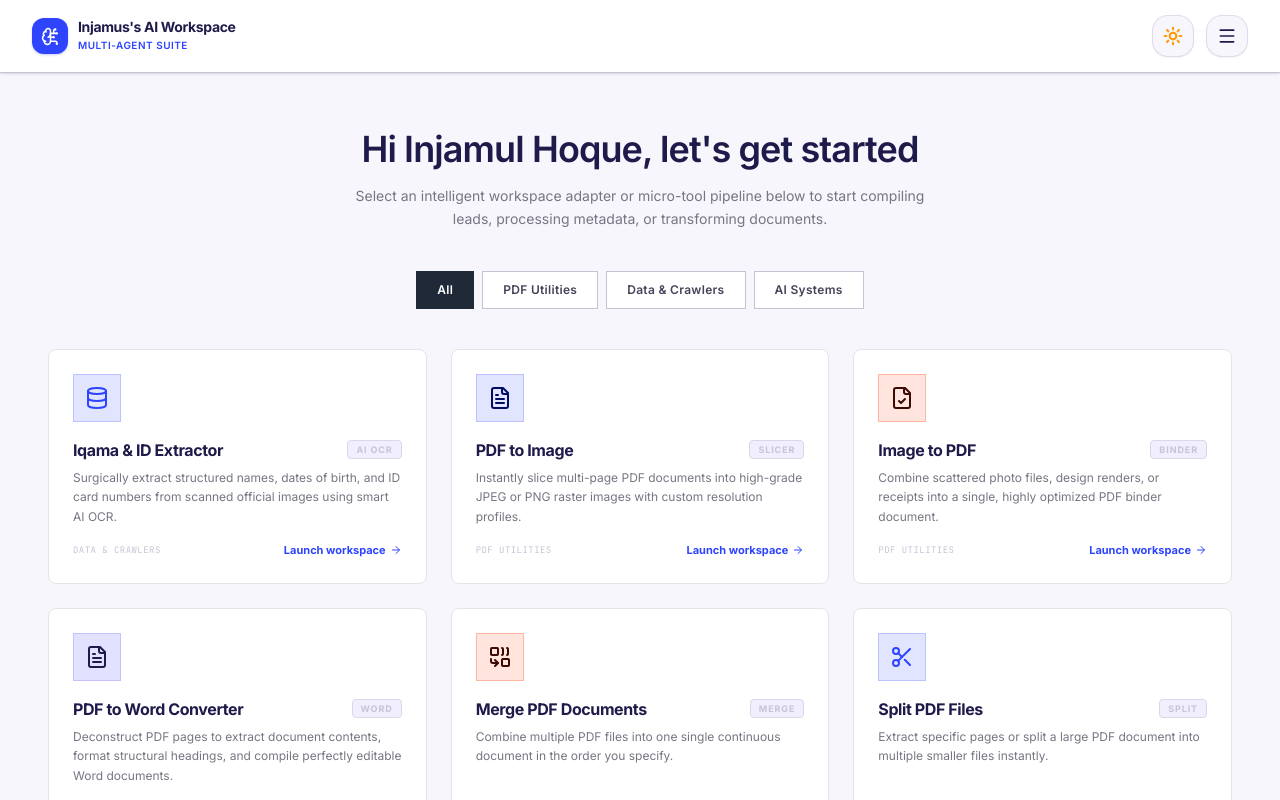
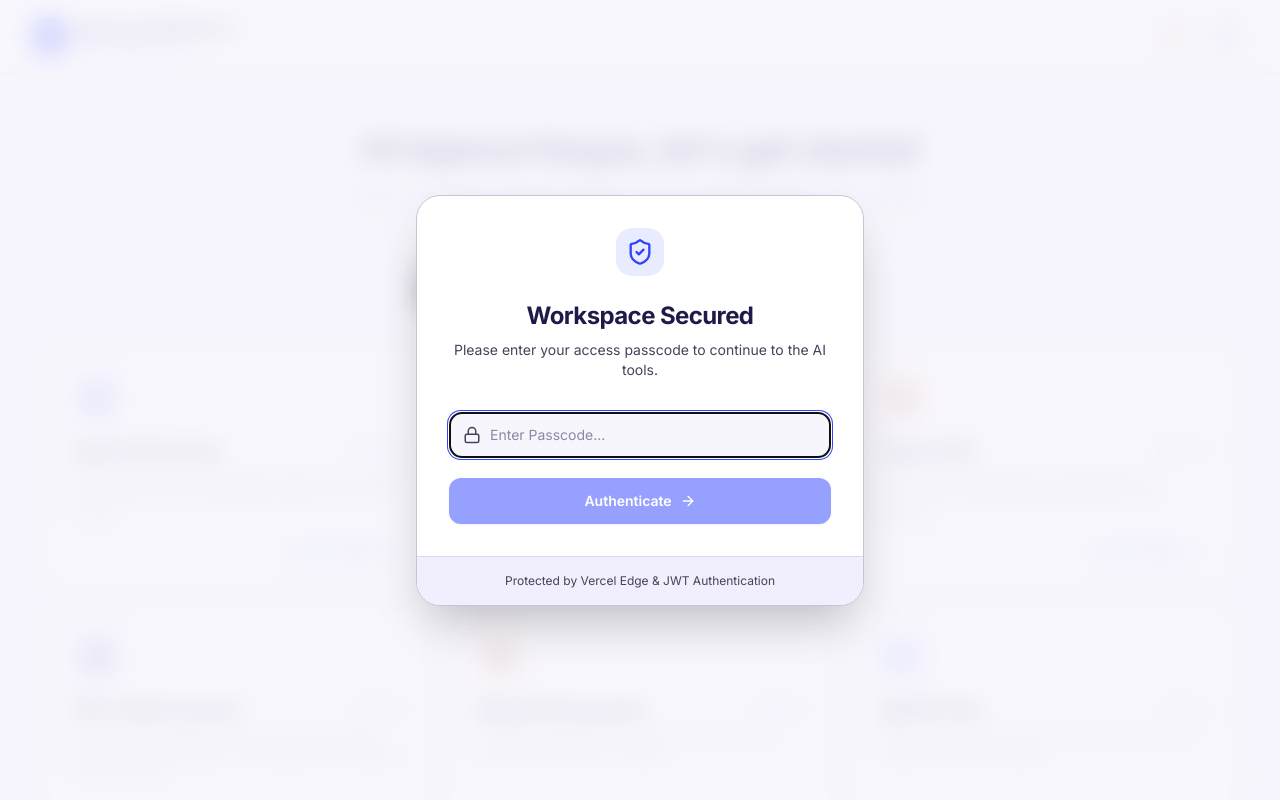
Before and after one commit to ihmunna1234/multi-agent-productivity-suite--1-, a React (Vite) app: page / in a window 1280 px wide. Built offline with nearby package versions, Linux system fonts and the light colour scheme.

Commit message:
feat: add missing login screen UI

```diff
--- a/src/App.tsx
+++ b/src/App.tsx
@@ -36,6 +36,7 @@ import GoogleMapsExtractor from "./components/GoogleMapsExtractor";
 import MergePdf from "./components/MergePdf";
 import SplitPdf from "./components/SplitPdf";
 import OrganizePdf from "./components/OrganizePdf";
+import Login from "./components/Login";
 
 export default function App() {
   const navigate = useNavigate();
@@ -88,6 +89,7 @@ export default function App() {
       <Helmet>
         <title>Injamus's AI Workspace</title>
       </Helmet>
+      <Login />
 
       {/* Premium Top Navigation Bar */}
       <header className="bg-surface-container-lowest border-b border-outline-variant flex-shrink-0 z-50 relative shadow-sm">
--- /dev/null
+++ b/src/components/Login.tsx
@@ -0,0 +1,108 @@
+import React, { useState, useEffect } from "react";
+import { Lock, ShieldCheck, ArrowRight, Loader2 } from "lucide-react";
+import { login } from "../utils/api";
+
+export default function Login() {
+  const [isOpen, setIsOpen] = useState(false);
+  const [passcode, setPasscode] = useState("");
+  const [error, setError] = useState("");
+  const [isLoading, setIsLoading] = useState(false);
+
+  useEffect(() => {
+    // Check initial state
+    const token = localStorage.getItem("workspace_token");
+    if (!token) {
+      setIsOpen(true);
+    }
+
+    // Listen for unauthorized events to pop up the login screen
+    const handleUnauthorized = () => {
+      setIsOpen(true);
+      setError("Session expired or unauthorized. Please log in again.");
+    };
+
+    window.addEventListener("auth-unauthorized", handleUnauthorized);
+    return () => window.removeEventListener("auth-unauthorized", handleUnauthorized);
+  }, []);
+
+  const handleSubmit = async (e: React.FormEvent) => {
+    e.preventDefault();
+    setError("");
+    setIsLoading(true);
+
+    const success = await login(passcode);
+
+    setIsLoading(false);
+
+    if (success) {
+      setIsOpen(false);
+      setPasscode("");
+      // Refresh the page so all components can use the fresh token on mount
+      window.location.reload();
+    } else {
+      setError("Invalid passcode. Please try again.");
+    }
+  };
+
+  if (!isOpen) return null;
+
+  return (
+    <div className="fixed inset-0 z-[100] bg-background/80 backdrop-blur-md flex items-center justify-center p-4">
+      <div className="bg-surface-container-lowest border border-outline-variant shadow-2xl rounded-3xl w-full max-w-md overflow-hidden animate-in fade-in zoom-in-95 duration-300">
+        <div className="p-8">
+          <div className="w-12 h-12 rounded-2xl bg-primary/10 flex items-center justify-center text-primary mb-6 mx-auto">
+            <ShieldCheck size={28} />
+          </div>
+
+          <h2 className="text-2xl font-bold text-center text-on-background mb-2 tracking-tight">
+            Workspace Secured
+          </h2>
+          <p className="text-center text-on-surface-variant text-sm mb-8">
+            Please enter your access passcode to continue to the AI tools.
+          </p>
+
+          <form onSubmit={handleSubmit} className="space-y-5">
+            <div>
+              <div className="relative">
+                <div className="absolute inset-y-0 left-0 pl-3.5 flex items-center pointer-events-none text-on-surface-variant">
+                  <Lock size={18} />
+                </div>
+                <input
+                  type="password"
+                  value={passcode}
+                  onChange={(e) => setPasscode(e.target.value)}
+                  className="block w-full pl-10 pr-4 py-3 bg-surface border border-outline-variant rounded-xl focus:ring-2 focus:ring-primary focus:border-primary transition-all text-on-background text-sm"
+                  placeholder="Enter Passcode..."
+                  required
+                  autoFocus
+                />
+              </div>
+              {error && (
+                <p className="mt-2 text-xs text-red-500 font-medium">{error}</p>
+              )}
+            </div>
+
+            <button
+              type="submit"
+              disabled={isLoading || !passcode.trim()}
+              className="w-full flex items-center justify-center py-3 px-4 border border-transparent rounded-xl shadow-sm text-sm font-semibold text-white bg-primary hover:bg-primary/90 focus:outline-none focus:ring-2 focus:ring-offset-2 focus:ring-primary disabled:opacity-50 disabled:cursor-not-allowed transition-all cursor-pointer"
+            >
+              {isLoading ? (
+                <Loader2 size={18} className="animate-spin" />
+              ) : (
+                <>
+                  Authenticate <ArrowRight size={16} className="ml-2" />
+                </>
+              )}
+            </button>
+          </form>
+        </div>
+        <div className="bg-surface-container-low px-8 py-4 border-t border-outline-variant/50">
+          <p className="text-xs text-center text-on-surface-variant">
+            Protected by Vercel Edge & JWT Authentication
+          </p>
+        </div>
+      </div>
+    </div>
+  );
+}
```
